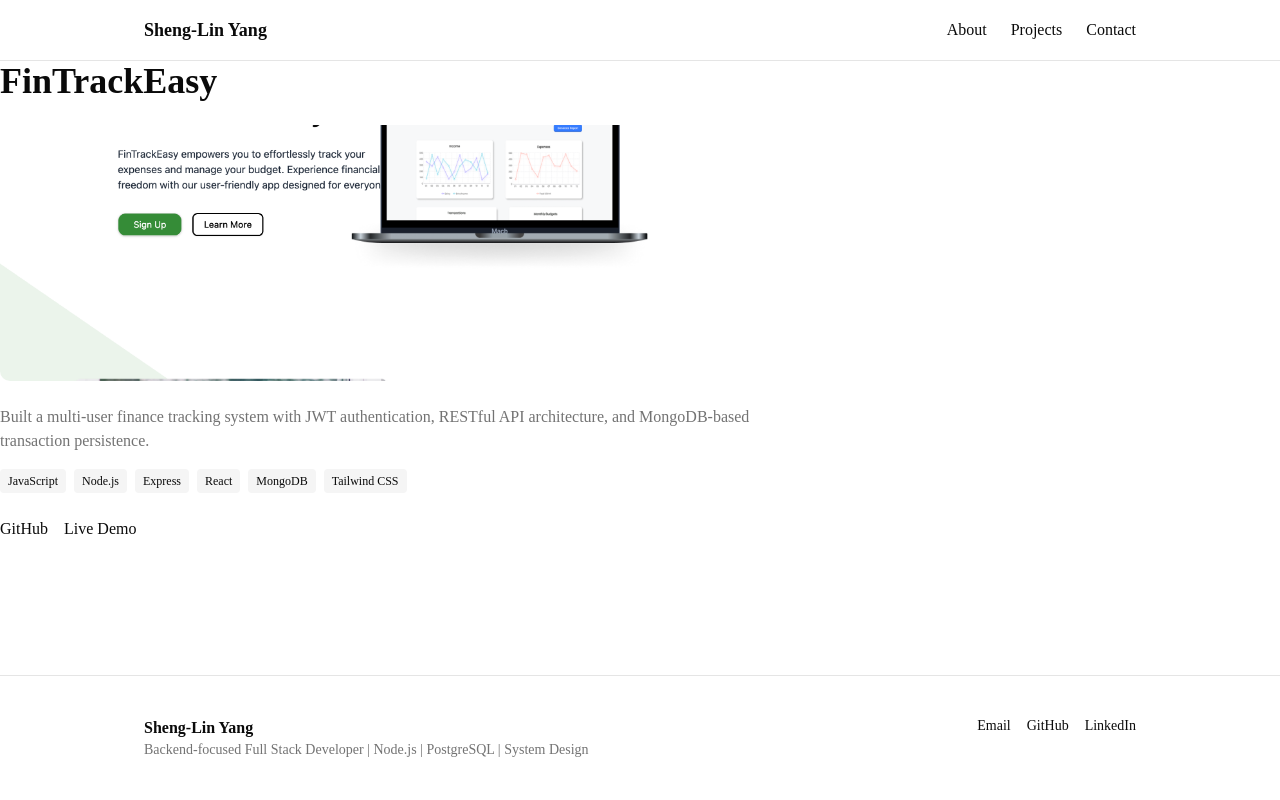
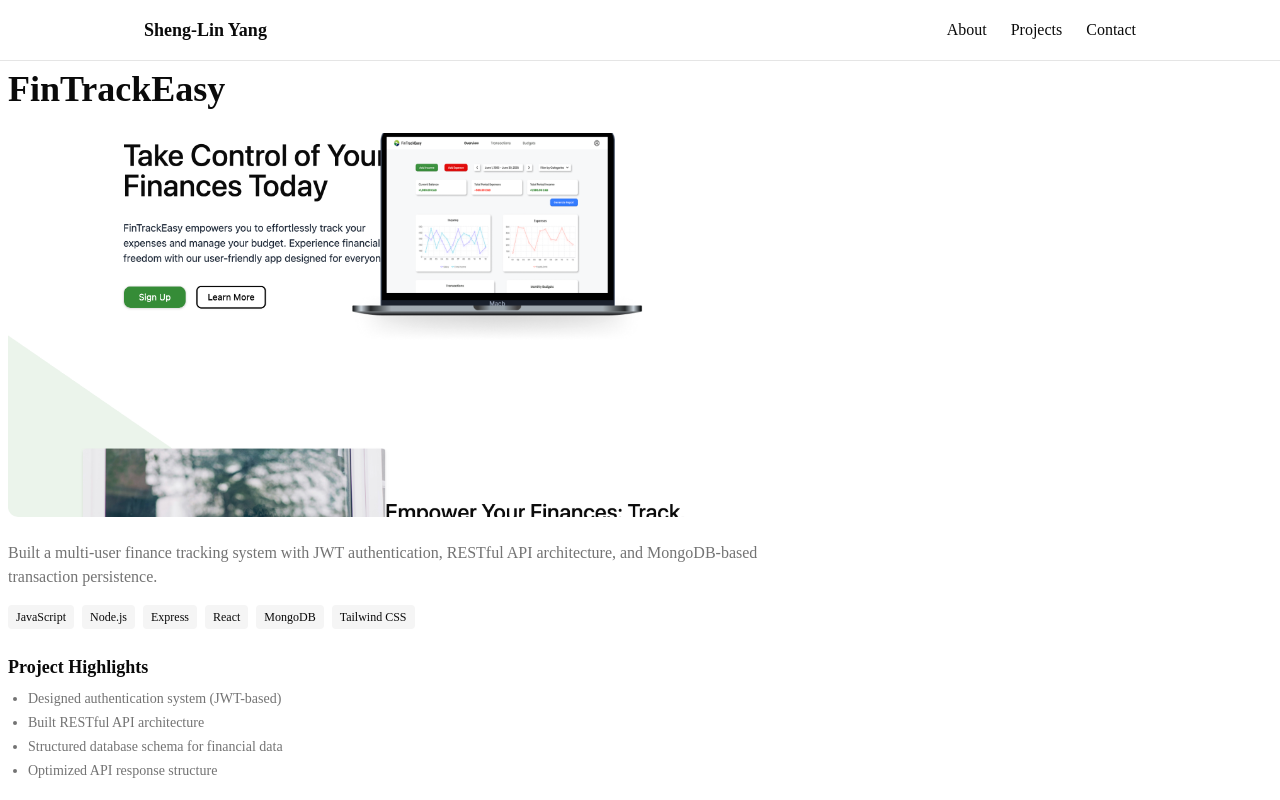
Before and after one commit to slyang08/yang-dev, a Next.js app: page /projects/fintrackeasy in a window 1280 px wide. Shown: the top 800 px of the page. Built offline with nearby package versions, Linux system fonts and the light colour scheme.

Commit message:
ui: add project highlights for details

```diff
--- a/package.json
+++ b/package.json
@@ -1,6 +1,6 @@
 {
   "name": "yang-dev",
-  "version": "1.5.1",
+  "version": "1.5.2",
   "private": true,
   "scripts": {
     "dev": "next dev",
--- a/src/app/projects/[id]/page.tsx
+++ b/src/app/projects/[id]/page.tsx
@@ -10,11 +10,11 @@ export default async function ProjectDetailPage({ params }: { params: Promise<{
   if (!project) return notFound();
 
   return (
-    <div className="max-w-3xl">
+    <div className="max-w-3xl p-2">
       <h1 className="text-4xl font-bold">{project.name}</h1>
 
       {project.image && (
-        <div className="relative mt-6 h-64 w-full">
+        <div className="relative mt-6 h-96 w-full">
           <Image
             src={project.image.src}
             alt={project.image.alt}
@@ -36,14 +36,37 @@ export default async function ProjectDetailPage({ params }: { params: Promise<{
         </div>
       )}
 
+      {project.highlights && (
+        <div className="mt-6">
+          <h2 className="mb-2 text-lg font-semibold">Project Highlights</h2>
+          <ul className="list-disc space-y-1 pl-5">
+            {project.highlights.map((hl) => (
+              <li key={hl} className="text-muted-foreground text-sm">
+                {hl}
+              </li>
+            ))}
+          </ul>
+        </div>
+      )}
+
       <div className="mt-6 flex gap-4">
         {project.github && (
-          <a href={project.github} target="_blank">
+          <a
+            href={project.github}
+            target="_blank"
+            rel="noopener noreferrer"
+            className="text-primary text-sm font-medium hover:underline"
+          >
             GitHub
           </a>
         )}
         {project.demo && (
-          <a href={project.demo} target="_blank">
+          <a
+            href={project.demo}
+            target="_blank"
+            rel="noopener noreferrer"
+            className="text-primary text-sm font-medium hover:underline"
+          >
             Live Demo
           </a>
         )}
--- a/src/features/projects/projects.data.ts
+++ b/src/features/projects/projects.data.ts
@@ -37,10 +37,25 @@ export const projects: Project[] = [
     demo: "https://kindaseen.vercel.app",
     tags: ["Python", "FastAPI", "TypeScript", "Next.js", "Supabase", "Docker", "GitHub Actions"],
     highlights: [
-      "Designed a secure server-side proxy architecture via FastAPI to query TMDB API, preventing client-side API key exposure.",
-      "Engineered a persistent database schema using Supabase/PostgreSQL to cache metadata (overviews, genres), laying the groundwork for future AI recommendation embeddings.",
-      "Optimized UX resilience by developing an advanced search dialog component that preserves intermediate input states upon accidental dismissal.",
-      "Established an automated CI/CD pipeline leveraging GitHub Actions and Docker for consistent multi-stage builds and automated linting.",
+      `Built a full-stack media tracking app supporting movies, dramas, anime, and manga, with
+        complete CRUD, soft delete, and Supabase-based user authentication (register / login / logout).`,
+      `Designed a secure server-side FastAPI proxy for the TMDB API, preventing client-side
+       token exposure and centralizing metadata fetching (posters, genres, overviews) for future caching.`,
+      `Implemented a Favorites & Sharing system with public profile pages (/u/username)
+       and private token-based share links (/share/p/token), backed by a dedicated favorites
+        table designed for future social features.`,
+      `Engineered optimistic UI with TanStack Query for instant feedback on mutations,
+       with automatic cache rollback on API failure, eliminating full-page refreshes on user interactions.`,
+      `Built a Statistics dashboard visualizing watching habits (media type breakdown, activity trends)
+       using Recharts, with client-side aggregation over user record data.`,
+      `Engineered a PostgreSQL schema via Supabase, with server-side JWT verification
+       (ES256 / JWKS via PyJWT + TTLCache) and Alembic-managed migrations, laying the groundwork
+        for future OpenAI embedding-based recommendations.`,
+      `Established a CI/CD pipeline with GitHub Actions and Docker for automated linting,
+       multi-stage builds, and deployment to Render (backend) and Vercel (frontend).`,
+      `Engineered a PostgreSQL schema via Supabase with server-side JWT verification (ES256 / JWKS via PyJWT + TTLCache)
+       and Alembic-managed migrations; integrated a Supabase Webhook to automatically sync new
+        Auth users into a user_profiles table on registration, decoupling identity management from application data.`,
     ],
   },
   {
```
